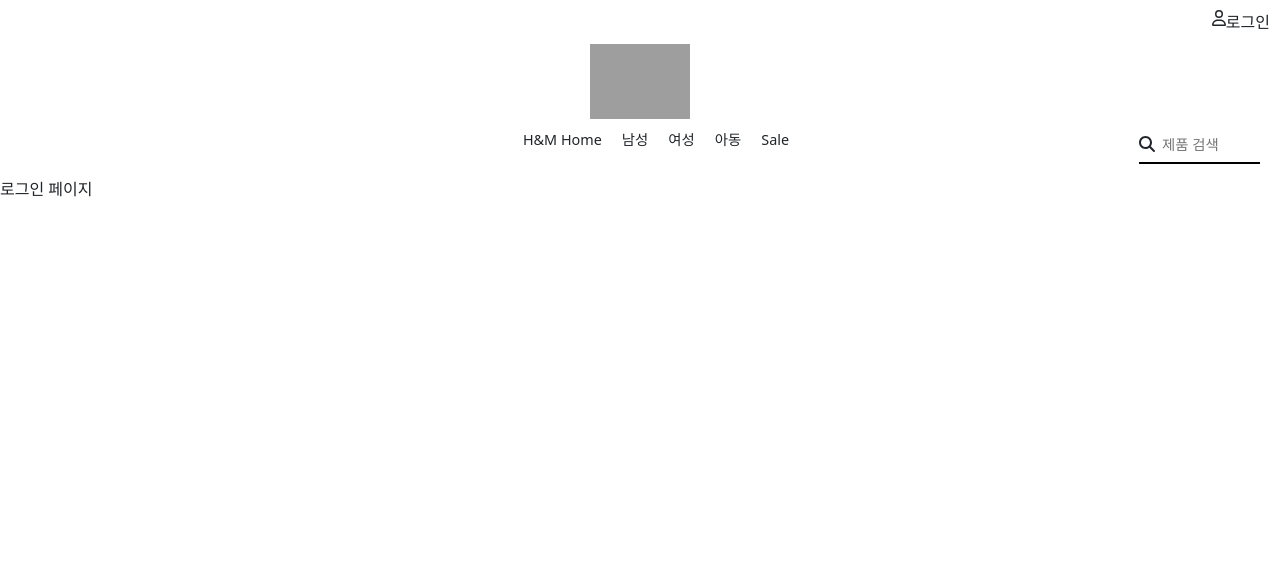
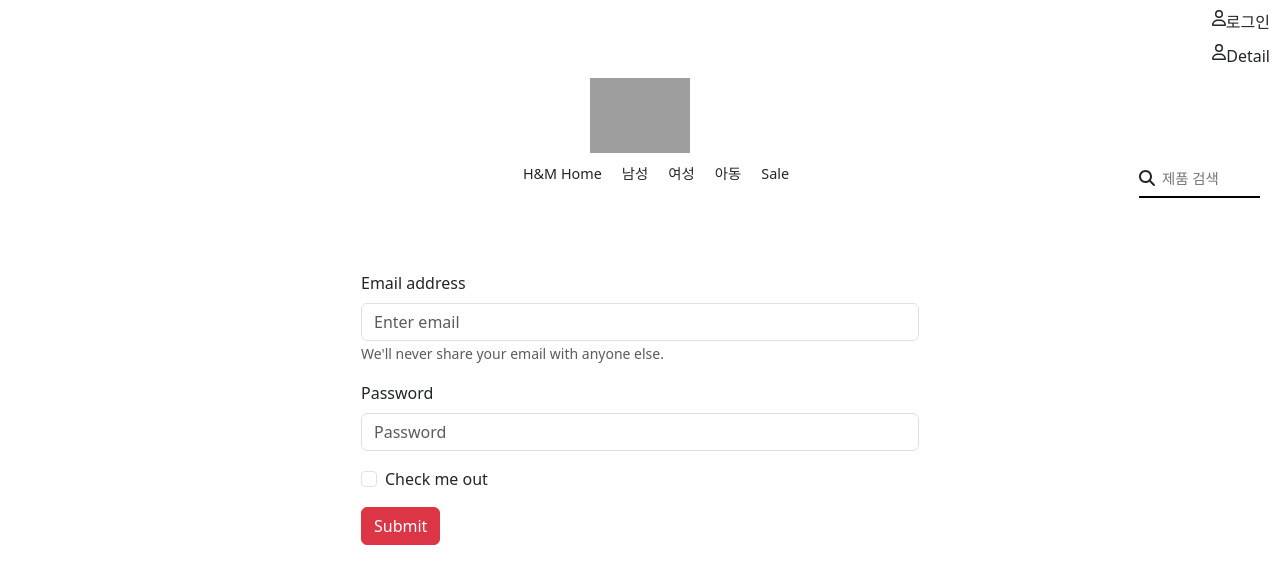
Before and after one commit to red-dev-Mark/shopping-mall-server, a React (Create React App) app: page /login in a window 1280 px wide. Shown: the top 584 px of the page. Built offline with nearby package versions, Linux system fonts and the light colour scheme; grey boxes are pictures that could not be loaded.

Commit message:
add login / product-detail page

```diff
--- a/package.json
+++ b/package.json
@@ -17,13 +17,15 @@
     "react-dom": "^18.2.0",
     "react-router-dom": "^6.22.3",
     "react-scripts": "5.0.1",
-    "web-vitals": "^2.1.4"
+    "web-vitals": "^2.1.4",
+    "json-server": "^0.15.0"
   },
   "scripts": {
     "start": "react-scripts start",
     "build": "react-scripts build",
     "test": "react-scripts test",
-    "eject": "react-scripts eject"
+    "eject": "react-scripts eject",
+    "server": "json-server --watch db.json --port 3004"
   },
   "eslintConfig": {
     "extends": [
--- a/src/App.css
+++ b/src/App.css
@@ -2,6 +2,7 @@
   display: flex;
   justify-content: flex-end;
   margin: 10px;
+  cursor: pointer;
 }
 .logo {
   display: flex;
@@ -35,14 +36,14 @@
   margin-left: 5px;
 }
 
-.product-card {
-}
-
 .product-card img {
-  max-width: 100%;
+  width: 100%;
   height: auto;
+  cursor: pointer;
 }
 
 .product-card img:hover {
-  width: 300px;
+  transform: scale(1.05);
+  transition: transform 0.3s ease;
+  opacity: 0.9;
 }
--- a/src/App.jsx
+++ b/src/App.jsx
@@ -1,24 +1,37 @@
 import "./App.css";
-import React from "react";
-import { Routes, Route } from "react-router-dom";
+import "bootstrap/dist/css/bootstrap.min.css";
+import React, { useEffect, useState } from "react";
 import ProductAll from "./page/ProductAll";
 import Login from "./page/Login";
-import ProductDetail from "./page/ProductDetail";
+import PrivateRoute from "./private/PrivateRoute";
 import Navbar from "./components/Navbar";
-import "bootstrap/dist/css/bootstrap.min.css";
+import { Routes, Route } from "react-router-dom";
 
 export default function App() {
+  const [authenticate, setAuthenticate] = useState(false); //true면 로그인이 됨, false면 로그인이 안 됨
+
+  useEffect(() => {
+    console.log(authenticate);
+  }, [authenticate]);
   return (
     <div>
-      <Navbar />
+      <Navbar authenticate={authenticate} />
       {/* 페이지 3장 안에 모두 네비게이션 바를 만들어도 되나, 코드 중복! */}
       {/* 따라서 위의 <Navbar /> 밑에 페이지 3장 배치 */}
       <Routes>
         <Route path="" element={<ProductAll />} />
-        <Route path="/login" element={<Login />} />
-        <Route path="/product/:id" element={<ProductDetail />} />
+        <Route
+          path="/login"
+          element={<Login setAuthenticate={setAuthenticate} />}
+        />
+        {/* <Route path="/product/:id" element={<ProductDetail />} /> */}
         {/* Restful Route의 규칙으로 path 이름을 지음 */}
         {/* http://localhost:3001/product/1 이런 식으로 테스트해보자 */}
+
+        <Route
+          path="/product/:id"
+          element={<PrivateRoute authenticate={authenticate} />}
+        />
       </Routes>
     </div>
   );
--- a/src/components/Navbar.jsx
+++ b/src/components/Navbar.jsx
@@ -2,18 +2,40 @@
 import { FontAwesomeIcon } from "@fortawesome/react-fontawesome";
 import { faUser } from "@fortawesome/free-regular-svg-icons";
 import { faSearch } from "@fortawesome/free-solid-svg-icons";
+import { useNavigate } from "react-router-dom";
 
-export default function Navbar() {
+export default function Navbar({ authenticate }) {
   const menuList = ["H&M Home", "남성", "여성", "아동", "Sale"];
+
+  const navigate = useNavigate();
+
+  const goToMain = () => {
+    navigate("/");
+  };
+  const goToLogin = () => {
+    navigate("/login");
+  };
+  // const goToDetail = () => {
+  //   authenticate === true ? navigate("/product/1") : navigate("/login");
+  // };
 
   return (
     <div>
-      <div className="login-button">
+      <div className="login-button" onClick={goToLogin}>
         <FontAwesomeIcon icon={faUser} />
         <div>로그인</div>
       </div>
+      <div className="login-button">
+        <FontAwesomeIcon icon={faUser} />
+        <div>Detail</div>
+      </div>
       <div className="logo">
-        <img width={100} src="https://www2.hm.com/hm-logo.png" alt="logo" />
+        <img
+          onClick={goToMain}
+          width={100}
+          src="https://www2.hm.com/hm-logo.png"
+          alt="logo"
+        />
       </div>
       <div className="menu-area">
         <ul className="menu-list">
--- a/src/components/ProductCard.jsx
+++ b/src/components/ProductCard.jsx
@@ -1,9 +1,18 @@
 import React from "react";
+import { useNavigate } from "react-router-dom";
 
 export default function ProductCard({ item }) {
+  const navigate = useNavigate();
+  const showDetail = () => {
+    navigate(`/product/${item.id}`);
+  };
+
   return (
-    <div className="product-card">
-      <img src={item.img} alt=""  />
+    <div
+      className="product-card"
+      onClick={showDetail}
+    >
+      <img src={item.img} alt="" />
       <div>{item?.choice === true ? "Consious Choice" : ""}</div>
       <div>{item.title}</div>
       <div>{item.price}</div>
--- a/src/page/Login.jsx
+++ b/src/page/Login.jsx
@@ -1,9 +1,58 @@
-import React from 'react';
+import { Button, Col, Container, Form } from "react-bootstrap";
+import React from "react";
+import { useNavigate } from "react-router-dom";
 
-export default function Login() {
-    return (
-        <div>
-        로그인 페이지
-        </div>
-    );
+export default function Login({ setAuthenticate }) {
+  const navigate = useNavigate();
+
+  const loginUser = (event) => {
+    // console.log("login!!!"); //버튼을 누르자 아주 잠깐 콘솔창에 뜬다. 왜냐하면 새로고침되기 때문에
+    event.preventDefault(); //이제 새로고침이 안 된다.
+    setAuthenticate(true);
+    navigate("/");
+  };
+  return (
+    <Container
+      style={{ display: "flex", justifyContent: "center", marginTop: "60px" }}
+    >
+      <Col lg={6} md={6} sm={12} xs={12}>
+        <Form
+          onSubmit={(event) => {
+            //여기서 event는 폼이 제출됐을 때의 이벤트
+            loginUser(event);
+          }}
+        >
+          <Form.Group className="mb-3" controlId="formBasicEmail">
+            <Form.Label>Email address</Form.Label>
+            <Form.Control
+              type="email"
+              placeholder="Enter email"
+              autoComplete="current-password"
+            />
+            <Form.Text className="text-muted">
+              We'll never share your email with anyone else.
+            </Form.Text>
+          </Form.Group>
+
+          <Form.Group className="mb-3" controlId="formBasicPassword">
+            <Form.Label>Password</Form.Label>
+            <Form.Control
+              type="password"
+              placeholder="Password"
+              autoComplete="current-password"
+            />
+          </Form.Group>
+          <Form.Group className="mb-3" controlId="formBasicCheckbox">
+            <Form.Check type="checkbox" label="Check me out" />
+          </Form.Group>
+          <Button variant="danger" type="submit">
+            {/* form의 특성상 제출 시 새로고침 */}
+            {/* 타입이 submit이면, onClick이 아닌, onSubmit! 이것이 폼에서 사용되는 이벤트 */}
+            {/* <Form onSubmit={loginUser}> */}
+            Submit
+          </Button>
+        </Form>
+      </Col>
+    </Container>
+  );
 }
--- a/src/page/ProductAll.jsx
+++ b/src/page/ProductAll.jsx
@@ -9,7 +9,7 @@
     let url = new URL("http://localhost:3004/products");
     let response = await fetch(url);
     let data = await response.json();
-    console.log(data);
+    // console.log(data);
     setProductList(data);
   };
 
--- /dev/null
+++ b/src/private/PrivateRoute.jsx
@@ -0,0 +1,7 @@
+import React from "react";
+import ProductDetail from "../page/ProductDetail";
+import { Navigate } from "react-router-dom";
+
+export default function PrivateRoute({ authenticate }) {
+  return authenticate === true ? <ProductDetail /> : <Navigate to="/login" />; //Navigate -> 리다이렉트해주는 역할
+}
```
Also changed, not shown: 1 other file (tests, documents, lock files or other folders).
